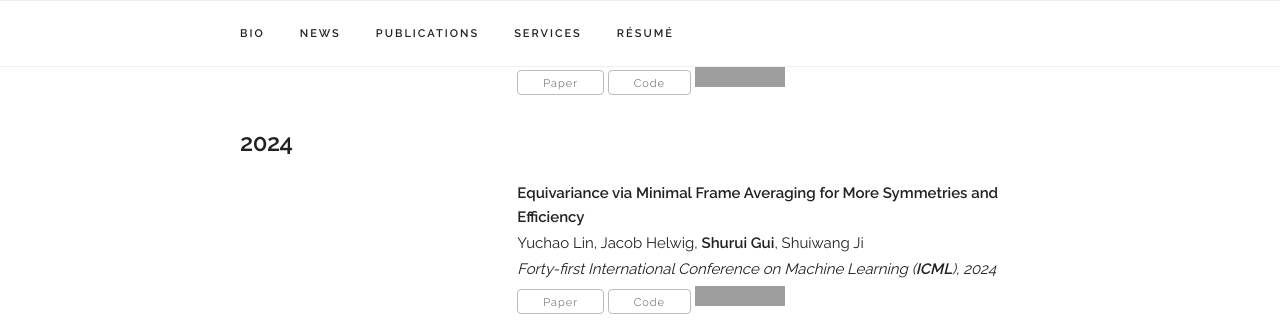
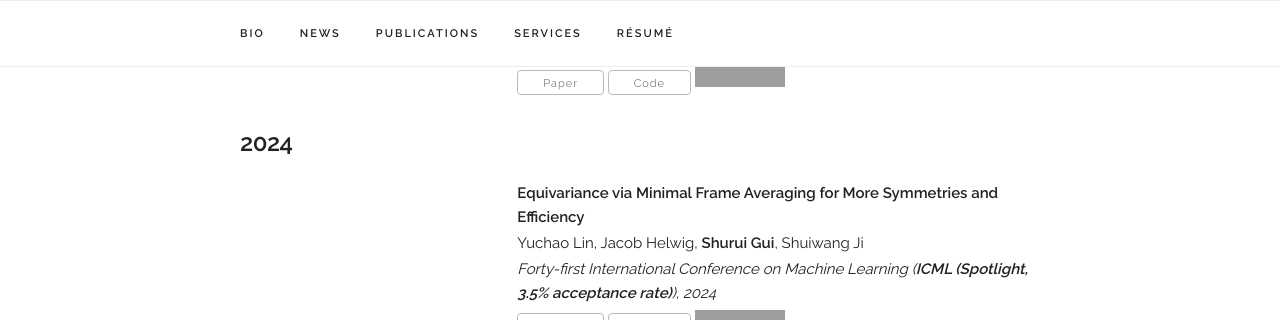
Before and after one commit to CM-BF/CM-BF.github.io, a Jekyll site: the page built from index.html, in a window 1280 px wide and 900 px high, scrolled down 2008 px, cut to the strip 0-320 px from the top of the window. Built offline with Jekyll 4.4.1, drawn with Linux system fonts in a browser that asks for light colours; a style sheet for code colours, icons or effects is not loaded; grey boxes are pictures that could not be loaded.

Commit message:
ICML spotlight

```diff
--- a/_data/publications.yaml
+++ b/_data/publications.yaml
@@ -76,7 +76,7 @@ pubs:
     papers:
       - title: "Equivariance via Minimal Frame Averaging for More Symmetries and Efficiency"
         authors: "Yuchao Lin, Jacob Helwig, <b>Shurui Gui</b>, Shuiwang Ji"
-        venue: "Forty-first International Conference on Machine Learning (<b>ICML</b>), 2024"
+        venue: "Forty-first International Conference on Machine Learning (<b>ICML (Spotlight, 3.5% acceptance rate)</b>), 2024"
         paper_pdf: "https://openreview.net/forum?id=guFsTBXsov"
         code: "https://github.com/divelab/MFA"
         code_star: "https://img.shields.io/github/stars/divelab/MFA?style=social"
```
Also changed, not shown: 1 other file.
